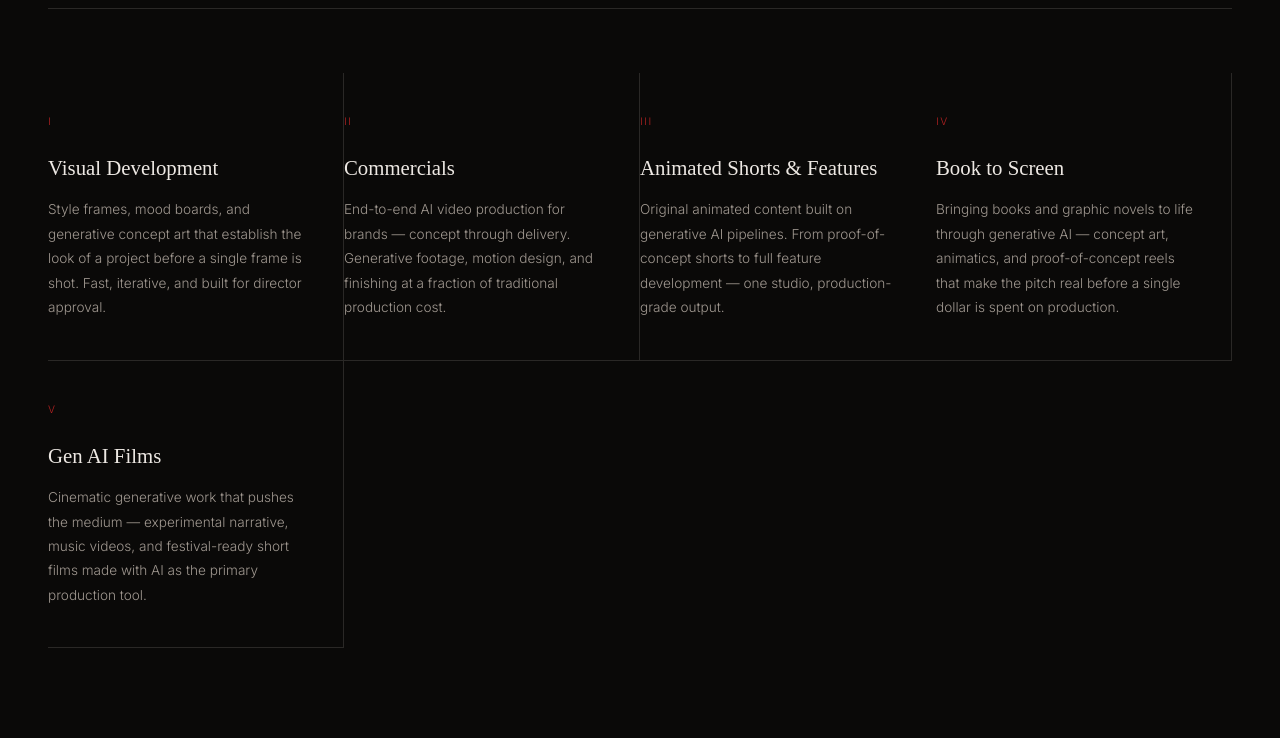
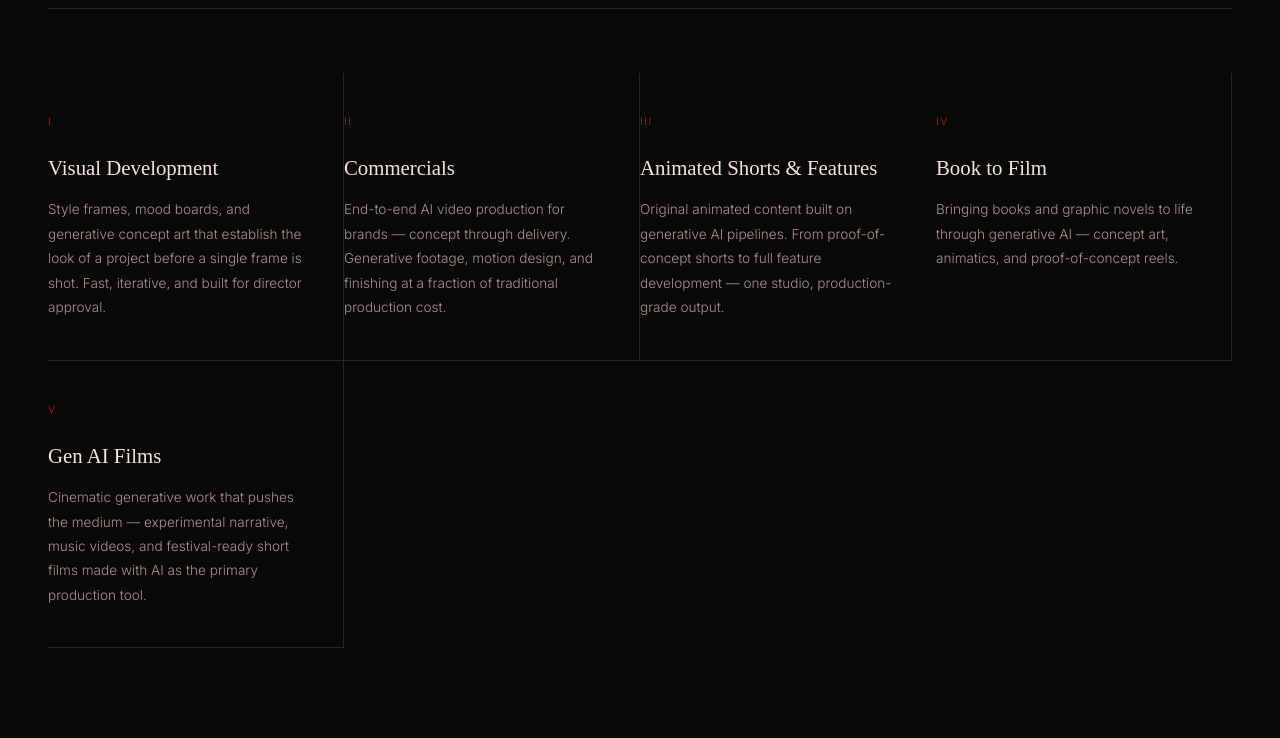
Before and after one commit to yoshida135/animal-style, a plain HTML site: page index.html in a window 1280 px wide. Shown: the part 4471-5209 px from the top of the page. Drawn offline with Linux system fonts and the light colour scheme; a web font is replaced by a local one.

Commit message:
Add files via upload

```diff
--- a/index.html
+++ b/index.html
@@ -684,8 +684,8 @@
     </div>
     <div class="service-item">
       <p class="service-num">IV</p>
-      <h3 class="service-name display">Book to Screen</h3>
-      <p class="service-desc">Bringing books and graphic novels to life through generative AI — concept art, animatics, and proof-of-concept reels that make the pitch real before a single dollar is spent on production.</p>
+      <h3 class="service-name display">Book to Film</h3>
+      <p class="service-desc">Bringing books and graphic novels to life through generative AI — concept art, animatics, and proof-of-concept reels.</p>
     </div>
     <div class="service-item">
       <p class="service-num">V</p>
@@ -741,7 +741,7 @@
         <option>Visual Development</option>
         <option>Commercials</option>
         <option>Animated Shorts & Features</option>
-        <option>Book to Screen</option>
+        <option>Book to Film</option>
         <option>Gen AI Films</option>
         <option>Other</option>
       </select>
```
